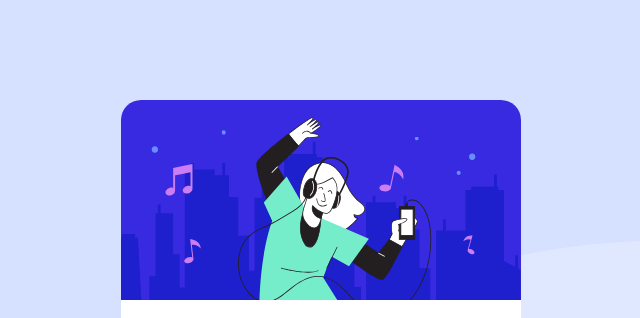
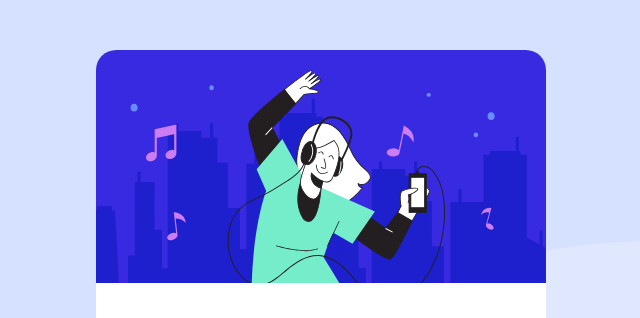
Before and after one commit to rafatdawood/Order-Summary, a plain HTML site: page index.html in a window 1280 px wide. Shown: the top 318 px of the page, without its empty margins (319-959 px from the left). Drawn offline with Linux system fonts and the light colour scheme.

Commit message:
Update pro.css

```diff
--- a/pro.css
+++ b/pro.css
@@ -20,8 +20,8 @@ body {
 	align-items: center;
 }
 .card {
-	width: 400px;
-	height: 600px;
+	width: 450px;
+	height: 700px;
 	background-color: white;
 	border-radius: 20px;
 	overflow: hidden;
@@ -125,7 +125,7 @@ a:hover {
 		background-image: url('pattern-background-desktop.svg');
 	}
 	.card {
-		width: 400px;
+		width: 450px;
 	}
 }
 /* mobile screen */
```
